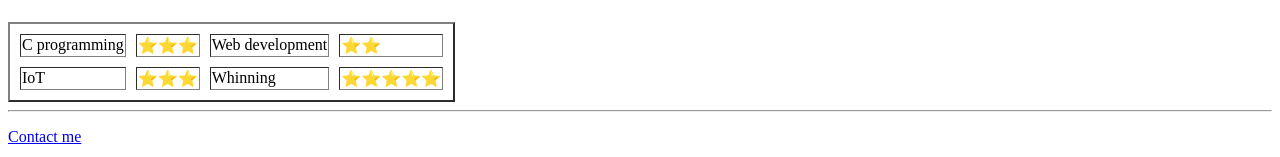
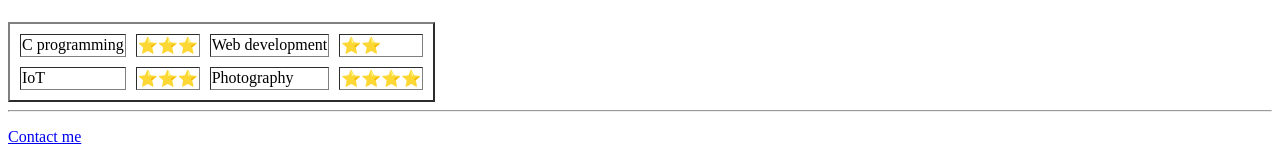
Before and after one commit to anubhavtogit/cv, a plain HTML site: page index.html in a window 1280 px wide. Shown: the part 734-891 px from the top of the page. Drawn offline with Linux system fonts and the light colour scheme.

Commit message:
Update index.html

```diff
--- a/index.html
+++ b/index.html
@@ -58,8 +58,8 @@
       <tr>
         <td>IoT</td>
         <td>⭐⭐⭐</td>
-        <td>Whinning</td>
-        <td>⭐⭐⭐⭐⭐</td>
+        <td>Photography</td>
+        <td>⭐⭐⭐⭐</td>
       </tr>
     </table>
     <hr>
```
